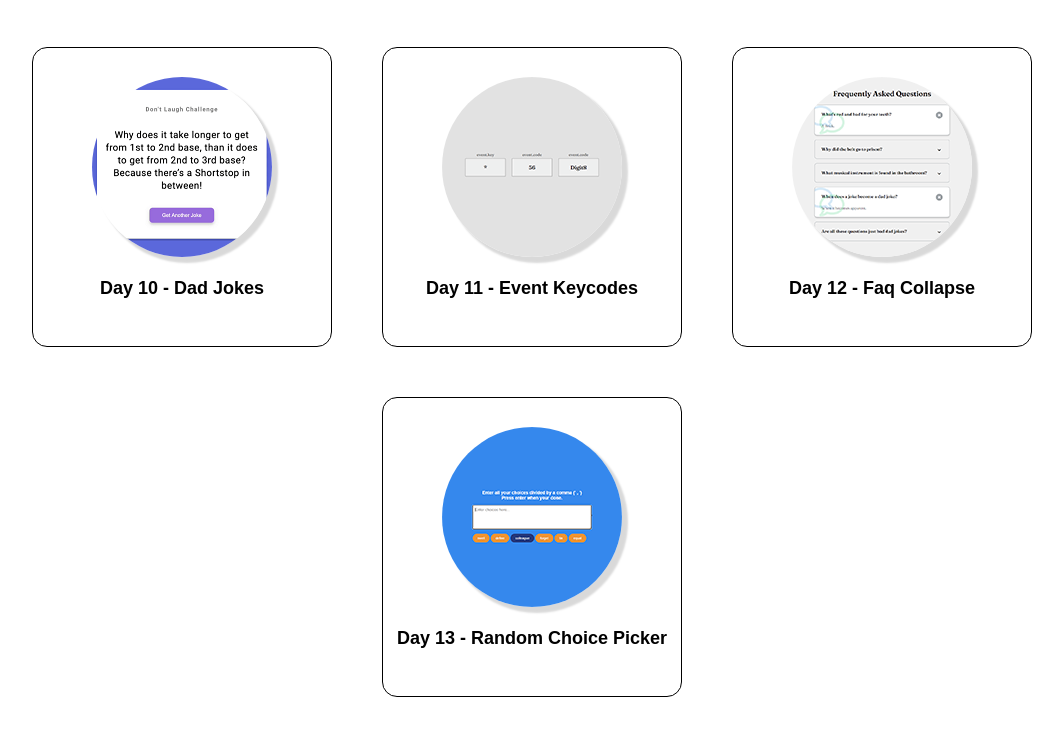
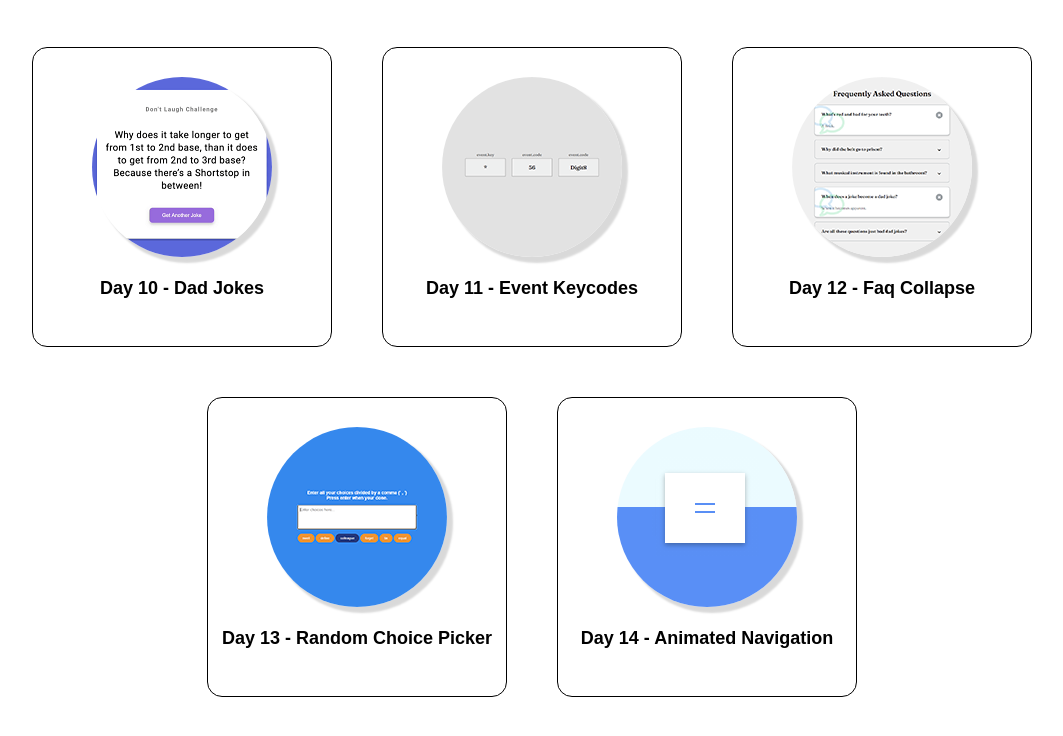
Before and after one commit to catherinitude/50-in-50, a plain HTML site: page index.html in a window 1280 px wide. Shown: the part 1248-1984 px from the top of the page, without its empty margins (108-1171 px from the left). Drawn offline with nearby package versions, Linux system fonts and the light colour scheme; a web font is replaced by a local one.

Commit message:
adds day 14 project to hub

```diff
--- a/index.html
+++ b/index.html
@@ -79,6 +79,11 @@
                <img src="img/day13.png" alt="Project 13 Thumbnail" class="project-img">
                <h2>Day 13 - Random Choice Picker</a></h2>
           </div>
+          <div class="project-card">
+               <a href="./Day 14 - Animated Navigation/index.html" target="_blank">
+               <img src="img/day14.png" alt="Project 14 Thumbnail" class="project-img">
+               <h2>Day 14 - Animated Navigation</a></h2>
+          </div>
      </div>
      <script src="script.js"></script>
 </body>
```
Also changed, not shown: img/day14.png (added).
